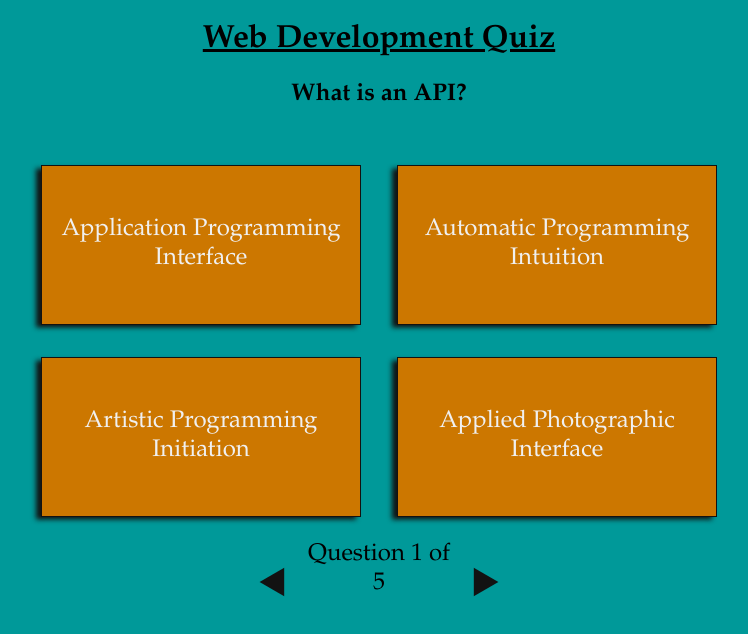
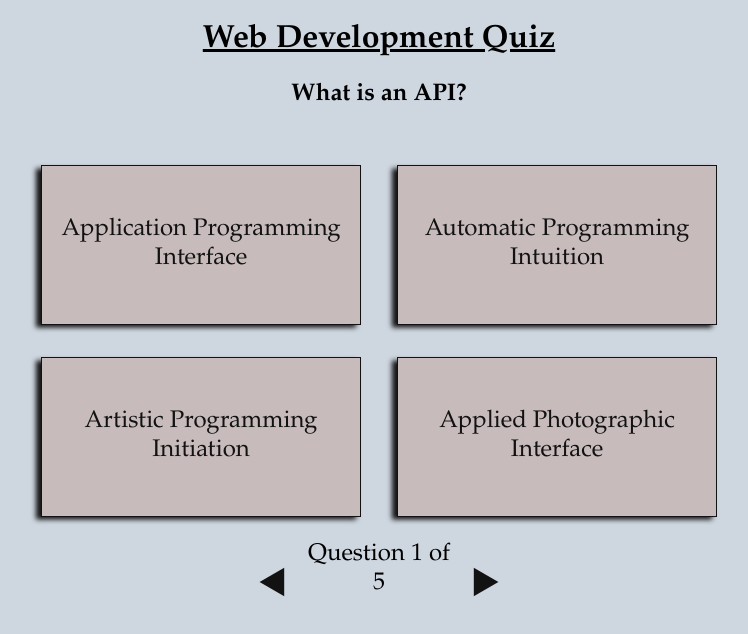
Before and after one commit to ZacAndCoder/web-dev-quiz, a plain HTML site: page index.html in a window 1280 px wide. Shown: the whole page, without its empty margins (261-1009 px from the left). Drawn offline with nearby package versions, Linux system fonts and the light colour scheme.

Commit message:
Change colors so that text is easier to read

```diff
--- a/Quiz.css
+++ b/Quiz.css
@@ -26,14 +26,14 @@ html, button {
 }
 body {
   text-align: center;
-  background-color: #009999;
+  background-color: #CED6E0;
 }
 h2 {
   height: 3rem;
 }
 ol {
   border: 1px solid #121212;
-  background-color: tan;
+  background-color: #CED6E0;
 }
 li {
   font-size: 1.5rem;
@@ -47,8 +47,8 @@ p {
   display: block;
 }
 .answer {
-  background-color: #CC7700;
-  color: #F0F0F0;
+  background-color: #C7BBBC;
+  color: #121212;
   border: 1px solid #121212;
   margin: 1rem;
   box-shadow: -5px 2.5px 5px #121212;
@@ -82,7 +82,7 @@ p {
 }
 #back-button, #next-button {
   border: none;
-  background-color: #009999;
+  background-color: #CED6E0;
   height: auto;
   width: auto;
 }
@@ -92,7 +92,7 @@ p {
 }
 @keyframes sink-in {
   to {
-    color: #CC7700;
+    color: #C7BBBC;
     transform: translate(-5px, 2.5px);
     box-shadow: none;
   }
@@ -103,7 +103,7 @@ p {
 }
 @keyframes emerge {
   from {
-    color: #CC7700;
+    color: #C7BBBC;
     transform: translate(-5px, 2.5px);
     box-shadow: none;
   }
@@ -114,7 +114,7 @@ p {
 }
 @keyframes body-color {
   to {
-    background-color: #CC7700;
+    background-color: #C7BBBC;
   }
 }
 .animate-finish-quiz {
@@ -124,7 +124,7 @@ p {
 @keyframes finish-quiz {
   to {
     border: none;
-    color: #CC7700;
+    color: #C7BBBC;
     box-shadow: none;
     transform: translate(-5px, 2.5px);
   }
```
